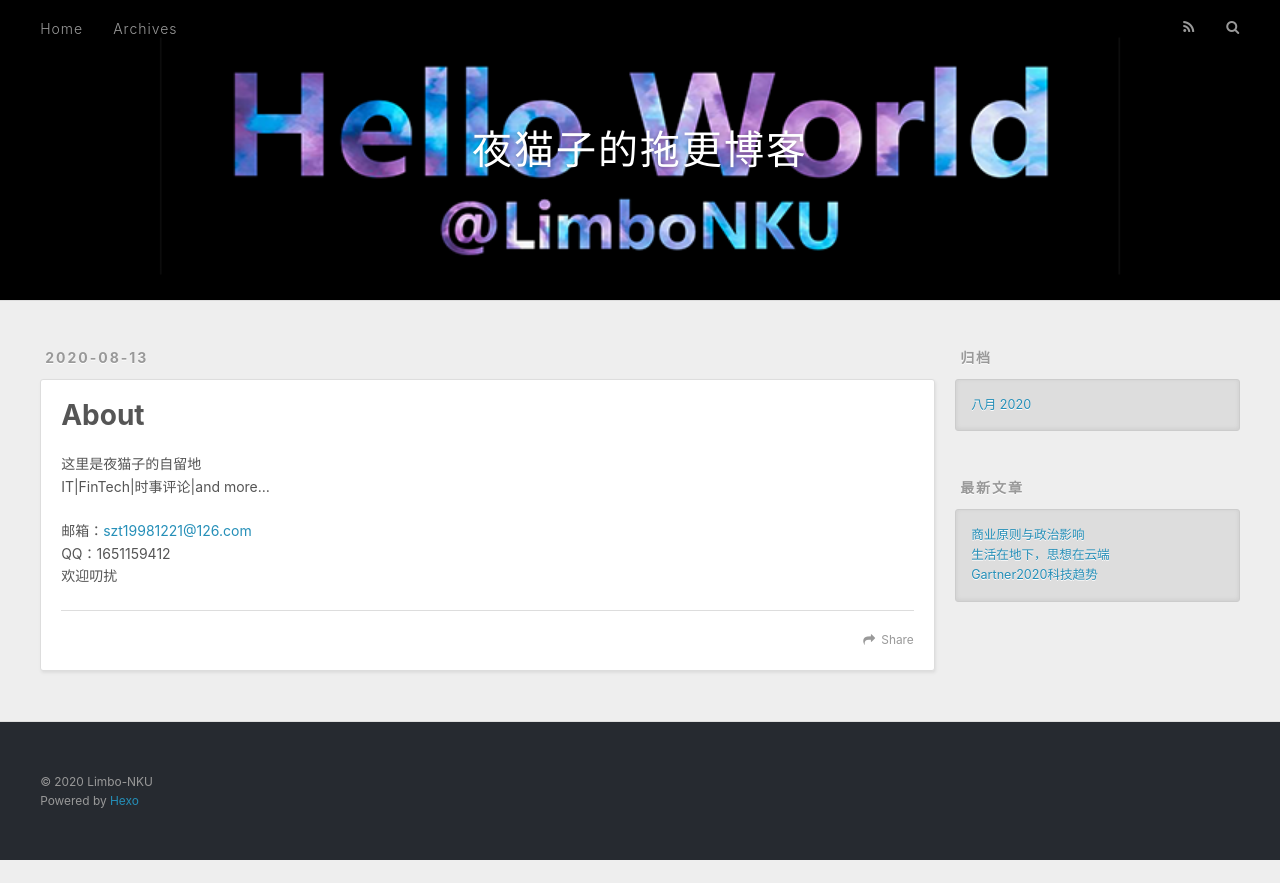
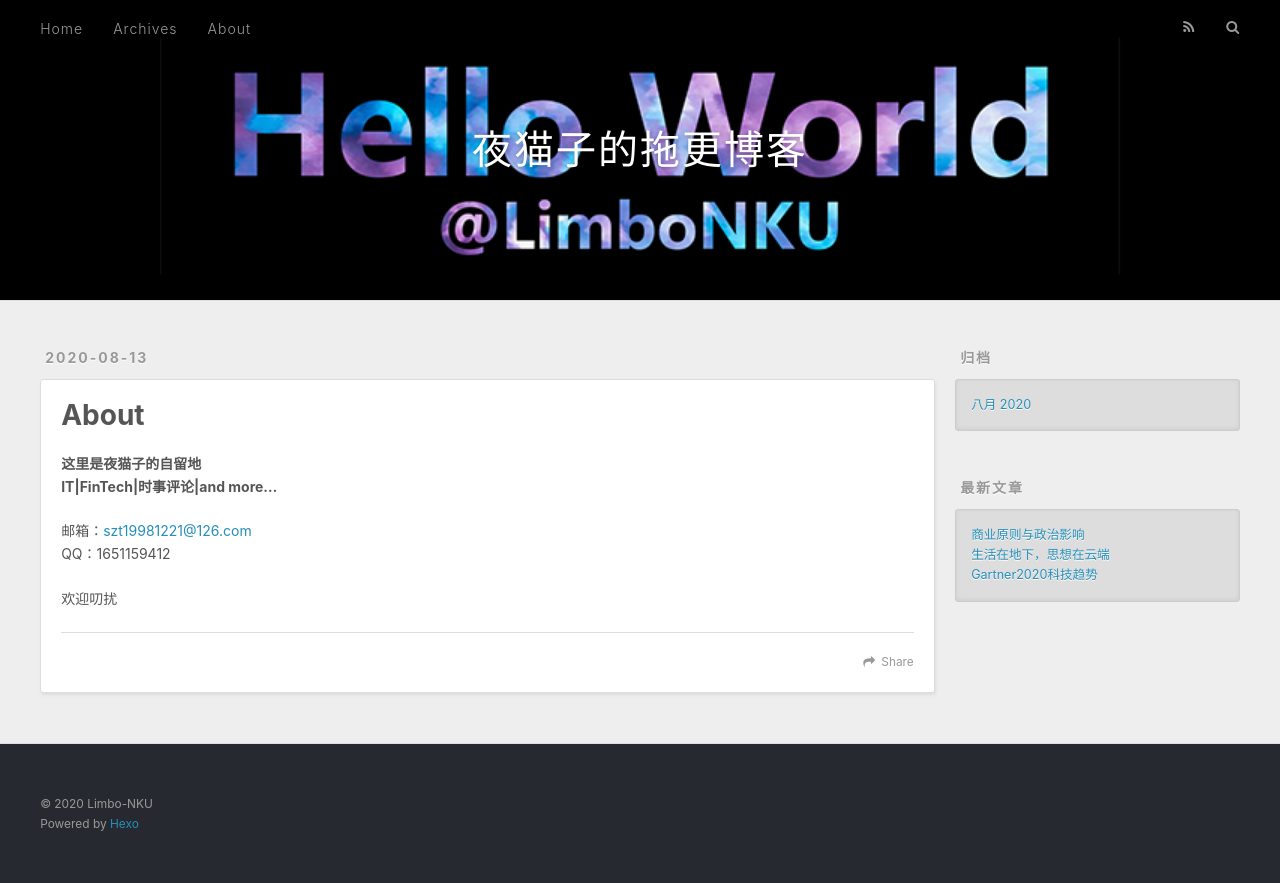
Before and after one commit to Limbo-NKU/Limbo-NKU.github.io, a plain HTML site: page About/index.html in a window 1280 px wide. Before the commit the page ends 860 px from the top, so only its background shows below. Drawn offline with nearby package versions, Linux system fonts and the light colour scheme.

Commit message:
Site updated: 2020-08-13 09:14:51

```diff
--- a/About/index.html
+++ b/About/index.html
@@ -7,15 +7,15 @@
 
   <title>About | 夜猫子的拖更博客</title>
   <meta name="viewport" content="width=device-width, initial-scale=1, maximum-scale=1">
-  <meta name="description" content="这里是夜猫子的自留地IT|FinTech|时事评论|and more… 邮箱：&amp;#x73;&amp;#122;&amp;#x74;&amp;#x31;&amp;#x39;&amp;#x39;&amp;#x38;&amp;#49;&amp;#50;&amp;#50;&amp;#49;&amp;#x40;&amp;#49;&amp;#50;&amp;#x36;&amp;#46;&amp;#x63;&amp;#x6f;&amp;#109;QQ：1651159412欢迎叨扰">
+  <meta name="description" content="这里是夜猫子的自留地IT|FinTech|时事评论|and more… 邮箱：&amp;#x73;&amp;#122;&amp;#116;&amp;#x31;&amp;#57;&amp;#57;&amp;#x38;&amp;#49;&amp;#x32;&amp;#x32;&amp;#x31;&amp;#x40;&amp;#x31;&amp;#50;&amp;#54;&amp;#46;&amp;#99;&amp;#x6f;&amp;#x6d;QQ：1651159412 欢迎叨扰">
 <meta property="og:type" content="website">
 <meta property="og:title" content="About">
 <meta property="og:url" content="http://yoursite.com/About/index.html">
 <meta property="og:site_name" content="夜猫子的拖更博客">
-<meta property="og:description" content="这里是夜猫子的自留地IT|FinTech|时事评论|and more… 邮箱：&amp;#x73;&amp;#122;&amp;#x74;&amp;#x31;&amp;#x39;&amp;#x39;&amp;#x38;&amp;#49;&amp;#50;&amp;#50;&amp;#49;&amp;#x40;&amp;#49;&amp;#50;&amp;#x36;&amp;#46;&amp;#x63;&amp;#x6f;&amp;#109;QQ：1651159412欢迎叨扰">
+<meta property="og:description" content="这里是夜猫子的自留地IT|FinTech|时事评论|and more… 邮箱：&amp;#x73;&amp;#122;&amp;#116;&amp;#x31;&amp;#57;&amp;#57;&amp;#x38;&amp;#49;&amp;#x32;&amp;#x32;&amp;#x31;&amp;#x40;&amp;#x31;&amp;#50;&amp;#54;&amp;#46;&amp;#99;&amp;#x6f;&amp;#x6d;QQ：1651159412 欢迎叨扰">
 <meta property="og:locale" content="zh_CN">
 <meta property="article:published_time" content="2020-08-13T01:07:53.000Z">
-<meta property="article:modified_time" content="2020-08-13T01:10:22.931Z">
+<meta property="article:modified_time" content="2020-08-13T01:14:40.661Z">
 <meta property="article:author" content="Limbo-NKU">
 <meta name="twitter:card" content="summary">
 
@@ -51,6 +51,8 @@
           <a class="main-nav-link" href="/">Home</a>
 
           <a class="main-nav-link" href="/archives">Archives</a>
+
+          <a class="main-nav-link" href="/about">About</a>
 
       </nav>
       <nav id="sub-nav">
@@ -88,8 +90,9 @@
 
     <div class="article-entry" itemprop="articleBody">
 
-        <p>这里是夜猫子的自留地<br>IT|FinTech|时事评论|and more…</p>
-<p>邮箱：<a href="mailto:&#x73;&#122;&#x74;&#x31;&#x39;&#x39;&#x38;&#49;&#50;&#50;&#49;&#x40;&#49;&#50;&#x36;&#46;&#x63;&#x6f;&#109;">&#x73;&#122;&#x74;&#x31;&#x39;&#x39;&#x38;&#49;&#50;&#50;&#49;&#x40;&#49;&#50;&#x36;&#46;&#x63;&#x6f;&#109;</a><br>QQ：1651159412<br>欢迎叨扰</p>
+        <p><strong>这里是夜猫子的自留地</strong><br><strong>IT|FinTech|时事评论|and more…</strong></p>
+<p>邮箱：<a href="mailto:&#x73;&#122;&#116;&#x31;&#57;&#57;&#x38;&#49;&#x32;&#x32;&#x31;&#x40;&#x31;&#50;&#54;&#46;&#99;&#x6f;&#x6d;">&#x73;&#122;&#116;&#x31;&#57;&#57;&#x38;&#49;&#x32;&#x32;&#x31;&#x40;&#x31;&#50;&#54;&#46;&#99;&#x6f;&#x6d;</a><br>QQ：1651159412</p>
+<p>欢迎叨扰</p>
 
 
     </div>
@@ -168,6 +171,8 @@
 
     <a href="/archives" class="mobile-nav-link">Archives</a>
 
+    <a href="/about" class="mobile-nav-link">About</a>
+
 </nav>
 
 
```
Also changed, not shown: 2020/08/07/Gartner2020科技趋势/index.html (+4 -0 lines), 2020/08/10/生活在地下，思想在天上/index.html (+4 -0 lines), 2020/08/11/商业原则与政治影响/index.html (+4 -0 lines), archives/2020/08/index.html (+4 -0 lines), archives/2020/index.html (+4 -0 lines), archives/index.html (+4 -0 lines), index.html (+4 -0 lines).
